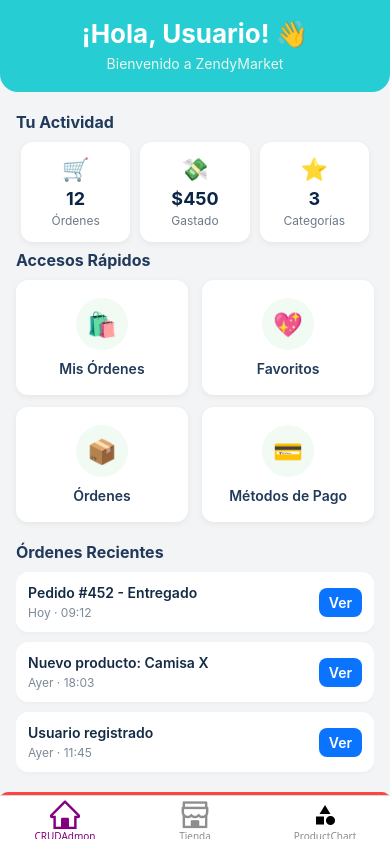
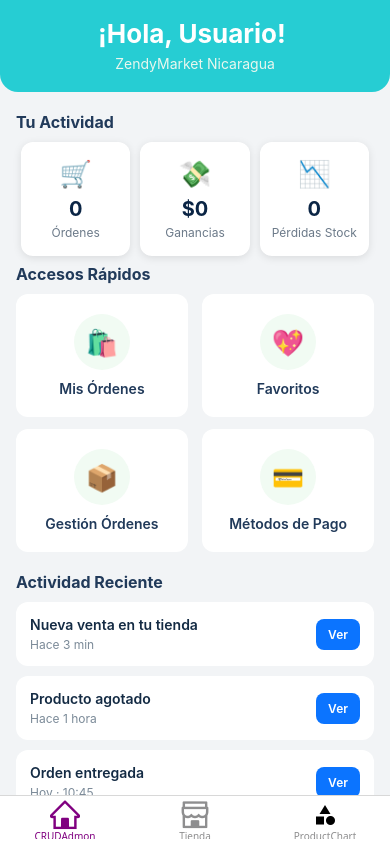
Before and after one commit to LSJC-nose/Zendy_market, a React Native app: screen /MyTabsAdmon in a window 390 px wide. Built offline with nearby package versions, Linux system fonts and the light colour scheme.

Commit message:
ganacias

```diff
--- a/src/Screens/CRUDAdmon.js
+++ b/src/Screens/CRUDAdmon.js
@@ -5,74 +5,171 @@
   StyleSheet,
   View,
   Text,
-  TextInput,
   TouchableOpacity,
   FlatList,
   StatusBar,
   ScrollView,
+  ActivityIndicator,
 } from 'react-native'
-
 import { useNavigation } from '@react-navigation/native';
 import { auth, db } from '../database/firebaseConfig';
-import { collection, getDocs, query, where } from 'firebase/firestore';
+import {
+  collection,
+  query,
+  where,
+  onSnapshot,
+  getDoc,
+  doc,
+} from 'firebase/firestore';
 
 export default function CRUDAdmon() {
   const navigation = useNavigation();
   const [nombreUsuario, setNombreUsuario] = useState('Usuario');
+  const [stats, setStats] = useState([
+    { id: '1', icon: '🛒', label: 'Órdenes', value: 0 },
+    { id: '2', icon: '💸', label: 'Ganancias', value: '$0' },
+    { id: '3', icon: '📉', label: 'Pérdidas Stock', value: 0 },
+  ]);
+  const [loadingStats, setLoadingStats] = useState(true);
 
+  // Cargar nombre del usuario
   useEffect(() => {
     const obtenerNombreUsuario = async () => {
       try {
         const currentUser = auth.currentUser;
-        if (currentUser && currentUser.email) {
-          const q = query(
-            collection(db, 'usuario'),
-            where('correo', '==', currentUser.email)
-          );
-          const querySnapshot = await getDocs(q);
-          querySnapshot.forEach((doc) => {
-            const data = doc.data();
-            if (data.nombre) {
-              setNombreUsuario(data.nombre);
+        if (currentUser && currentUser.uid) {
+          const userDoc = await getDoc(doc(db, 'usuario', currentUser.uid));
+          if (userDoc.exists()) {
+            const data = userDoc.data();
+            setNombreUsuario(data.nombre || 'Administrador');
           }
-          });
         }
       } catch (error) {
-        console.error('Error al obtener nombre de usuario:', error);
+        console.error('Error al obtener nombre:', error);
+      }
+    };
+    obtenerNombreUsuario();
+  }, []);
+
+  // ESTADÍSTICAS EN TIEMPO REAL POR USUARIO (solo sus tiendas)
+  useEffect(() => {
+    let unsubVentas, unsubProductos, unsubOrdenes;
+
+    const cargarStats = async () => {
+      const currentUser = auth.currentUser;
+      if (!currentUser?.uid) {
+        setLoadingStats(false);
+        return;
+      }
+
+      try {
+        const userDoc = await getDoc(doc(db, 'usuario', currentUser.uid));
+        if (!userDoc.exists() || userDoc.data().rol !== 'Administrador') {
+          setStats(prev => [
+            { ...prev[0], value: 0 },
+            { ...prev[1], value: '$0.00' },
+            { ...prev[2], value: 0 },
+          ]);
+          setLoadingStats(false);
+          return;
+        }
+
+        const tiendasUsuario = userDoc.data().tiendas || [];
+        if (tiendasUsuario.length === 0) {
+          setStats(prev => [
+            { ...prev[0], value: 0 },
+            { ...prev[1], value: '$0.00' },
+            { ...prev[2], value: 0 },
+          ]);
+          setLoadingStats(false);
+          return;
+        }
+
+        // 1. VENTAS (ganancias reales)
+        const qVentas = query(
+          collection(db, 'ventas'),
+          where('tiendaId', 'in', tiendasUsuario)
+        );
+
+        unsubVentas = onSnapshot(qVentas, (snapshot) => {
+          const ventas = snapshot.docs.map(d => d.data());
+          const ganancias = ventas.reduce((sum, v) => sum + (v.precio * v.cantidad), 0);
+
+          setStats(prev => [
+            prev[0],
+            { ...prev[1], value: `C$${ganancias.toFixed(2)}` }, // En córdobas
+            prev[2],
+          ]);
+        });
+
+        // 2. PRODUCTOS SIN STOCK
+        const qSinStock = query(
+          collection(db, 'productos'),
+          where('tiendaId', 'in', tiendasUsuario),
+          where('stock', '<=', 0)
+        );
+
+        unsubProductos = onSnapshot(qSinStock, (snapshot) => {
+          setStats(prev => [
+            prev[0],
+            prev[1],
+            { ...prev[2], value: snapshot.size },
+          ]);
+        });
+
+        // 3. ÓRDENES (que tienen productos de tus tiendas)
+        unsubOrdenes = onSnapshot(collection(db, 'órdenes'), (snapshot) => {
+          let ordenesTotales = 0;
+          snapshot.docs.forEach(doc => {
+            const productos = doc.data().productos || [];
+            const tieneMiTienda = productos.some(p =>
+              p.tiendaId && tiendasUsuario.includes(p.tiendaId)
+            );
+            if (tieneMiTienda) ordenesTotales++;
+          });
+
+          setStats(prev => [
+            { ...prev[0], value: ordenesTotales },
+            prev[1],
+            prev[2],
+          ]);
+          setLoadingStats(false);
+        });
+
+      } catch (error) {
+        console.error('Error cargando estadísticas:', error);
+        Alert.alert('Error', 'No se pudieron cargar tus datos');
+        setLoadingStats(false);
       }
     };
 
-    obtenerNombreUsuario();
+    cargarStats();
+
+    return () => {
+      unsubVentas?.();
+      unsubProductos?.();
+      unsubOrdenes?.();
+    };
   }, []);
 
-  const stats = [
-    { id: '1', icon: '🛒', label: 'Órdenes', value: 12 },
-    { id: '2', icon: '💸', label: 'Gastado', value: '$450' },
-    { id: '3', icon: '⭐', label: 'Categorías', value: 3 },
-  ]
-
-  // ← Cambiado: Tercer quick a "Órdenes" (icon 📦, key 'orders')
  const quick = [
     { id: 'q1', icon: '🛍️', label: 'Mis Órdenes', key: 'orders' },
     { id: 'q2', icon: '💖', label: 'Favoritos', key: 'favorites' },
-    { id: 'q3', icon: '📦', label: 'Órdenes', key: 'orders' },  // ← Nuevo: Órdenes para admin
+    { id: 'q3', icon: '📦', label: 'Gestión Órdenes', key: 'orders' },
     { id: 'q4', icon: '💳', label: 'Métodos de Pago', key: 'payments' },
-  ]
+  ];
 
   const recent = [
-    { id: 'r1', title: 'Pedido #452 - Entregado', subtitle: 'Hoy · 09:12' },
-    { id: 'r2', title: 'Nuevo producto: Camisa X', subtitle: 'Ayer · 18:03' },
-    { id: 'r3', title: 'Usuario registrado', subtitle: 'Ayer · 11:45' },
-  ]
+    { id: 'r1', title: 'Nueva venta en tu tienda', subtitle: 'Hace 3 min' },
+    { id: 'r2', title: 'Producto agotado', subtitle: 'Hace 1 hora' },
+    { id: 'r3', title: 'Orden entregada', subtitle: 'Hoy · 10:45' },
+  ];
 
-  // ← Actualizado: Navega a 'GestionÓrdenes' si key 'orders'
   const onQuick = (k) => {
-    console.log('Ir a', k);
     if (k === 'orders') {
       navigation.navigate('GestionÓrdenes');
     }
-    // ← Agrega más navegación según necesites (e.g., if k === 'favorites' ...)
-  }
+  };
 
   const handleLogout = () => {
     Alert.alert(
@@ -83,15 +180,11 @@
         {
           text: 'Cerrar Sesión',
           style: 'destructive',
-          onPress: async () => {
-            try {
+          onPress: () => {
             navigation.reset({
               index: 0,
               routes: [{ name: 'Login' }],
             });
-            } catch (error) {
-              console.error('Error al cerrar sesión:', error);
-            }
           },
         },
       ]
@@ -103,12 +196,18 @@
       <StatusBar barStyle="light-content" backgroundColor="#2fb26b" />
       <ScrollView contentContainerStyle={styles.container}>
         <View style={styles.header}>
-          <Text style={styles.greet}>¡Hola, {nombreUsuario}! 👋</Text>
-          <Text style={styles.welcome}>Bienvenido a ZendyMarket</Text>
+          <Text style={styles.greet}>¡Hola, {nombreUsuario}! </Text>
+          <Text style={styles.welcome}>ZendyMarket Nicaragua</Text>
         </View>
 
         <View style={styles.cardSection}>
           <Text style={styles.sectionTitle}>Tu Actividad</Text>
+          {loadingStats ? (
+            <View style={styles.loadingStats}>
+              <ActivityIndicator size="small" color="#007bff" />
+              <Text style={styles.loadingText}>Cargando tus datos...</Text>
+            </View>
+          ) : (
             <View style={styles.statsRow}>
               {stats.map(s => (
                 <View key={s.id} style={styles.statCard}>
@@ -118,6 +217,7 @@
                 </View>
               ))}
             </View>
+          )}
         </View>
 
         <View style={styles.cardSection}>
@@ -140,7 +240,7 @@
         </View>
 
         <View style={styles.cardSection}>
-          <Text style={styles.sectionTitle}>Órdenes Recientes</Text>
+          <Text style={styles.sectionTitle}>Actividad Reciente</Text>
           <FlatList
             data={recent}
             keyExtractor={(i) => i.id}
@@ -158,6 +258,7 @@
             )}
           />
         </View>
+
         <TouchableOpacity style={styles.logoutButton} onPress={handleLogout}>
           <Text style={styles.logoutText}>Cerrar Sesión</Text>
         </TouchableOpacity>
@@ -168,9 +269,7 @@
 
 const styles = StyleSheet.create({
   safe: { flex: 1, backgroundColor: '#f2f4f6' },
-  container: {
-    paddingBottom: 24,
-  },
+  container: { paddingBottom: 30 },
   header: {
     backgroundColor: '#26cdd3ff',
     paddingTop: 18,
@@ -182,102 +281,92 @@
   },
   greet: { color: '#fff', fontSize: 26, fontWeight: '700' },
   welcome: { color: '#e9f7ee', fontSize: 14, marginTop: 6 },
-
-  cardSection: {
-    paddingHorizontal: 16,
-    marginTop: 8,
-  },
+  cardSection: { paddingHorizontal: 16, marginTop: 8 },
   sectionTitle: {
     fontSize: 16,
     color: '#213a5a',
     fontWeight: '700',
     marginBottom: 10,
   },
-
-  statsRow: {
+  loadingStats: {
     flexDirection: 'row',
-    justifyContent: 'space-between',
+    justifyContent: 'center',
+    alignItems: 'center',
+    padding: 20,
   },
+  loadingText: {
+    marginLeft: 10,
+    color: '#666',
+    fontSize: 14,
+  },
+  statsRow: { flexDirection: 'row', justifyContent: 'space-between' },
   statCard: {
     flex: 1,
     backgroundColor: '#fff',
     marginHorizontal: 5,
-    paddingVertical: 14,
+    paddingVertical: 16,
     paddingHorizontal: 10,
     borderRadius: 12,
     alignItems: 'center',
-    elevation: 3,
+    elevation: 4,
     shadowColor: '#000',
-    shadowOpacity: 0.06,
+    shadowOpacity: 0.1,
     shadowOffset: { width: 0, height: 2 },
-    shadowRadius: 6,
+    shadowRadius: 8,
   },
-  statIcon: { fontSize: 22, marginBottom: 6 },
-  statValue: { fontSize: 18, fontWeight: '700', color: '#0b2545' },
+  statIcon: { fontSize: 26, marginBottom: 8 },
+  statValue: { fontSize: 20, fontWeight: '700', color: '#0b2545' },
   statLabel: { fontSize: 12, color: '#6c7a89', marginTop: 4 },
-
-  quickGrid: {
-    flexDirection: 'row',
-    flexWrap: 'wrap',
-    justifyContent: 'space-between',
-  },
+  quickGrid: { flexDirection: 'row', flexWrap: 'wrap', justifyContent: 'space-between' },
   quickCard: {
     width: '48%',
     backgroundColor: '#fff',
     borderRadius: 12,
-    paddingVertical: 18,
+    paddingVertical: 20,
     paddingHorizontal: 10,
     marginBottom: 12,
     alignItems: 'center',
-    elevation: 3,
-    shadowColor: '#000',
-    shadowOpacity: 0.06,
-    shadowOffset: { width: 0, height: 2 },
-    shadowRadius: 6,
+    elevation: 4,
   },
   quickIconWrap: {
-    width: 52,
-    height: 52,
-    borderRadius: 26,
+    width: 56,
+    height: 56,
+    borderRadius: 28,
     backgroundColor: '#f1fbf3',
     alignItems: 'center',
     justifyContent: 'center',
     marginBottom: 10,
   },
-  quickIcon: { fontSize: 24 },
+  quickIcon: { fontSize: 26 },
   quickLabel: { fontSize: 14, color: '#213a5a', fontWeight: '600', textAlign: 'center' },
-
   recentItem: {
     backgroundColor: '#fff',
     borderRadius: 12,
-    padding: 12,
+    padding: 14,
     marginBottom: 10,
     flexDirection: 'row',
     alignItems: 'center',
     justifyContent: 'space-between',
     elevation: 2,
-    shadowColor: '#000',
-    shadowOpacity: 0.04,
-    shadowOffset: { width: 0, height: 1 },
-    shadowRadius: 4,
   },
   recentTitle: { fontSize: 14, fontWeight: '600', color: '#142b44' },
   recentSub: { fontSize: 12, color: '#7b8a98', marginTop: 4 },
-
   recentBtn: {
     backgroundColor: '#0b74ff',
-    paddingVertical: 6,
-    paddingHorizontal: 10,
+    paddingVertical: 8,
+    paddingHorizontal: 12,
     borderRadius: 8,
   },
-  recentBtnText: { color: '#fff', fontWeight: '600' },
+  recentBtnText: { color: '#fff', fontWeight: '600', fontSize: 12 },
   logoutButton: {
     backgroundColor: '#ff4444',
-    paddingVertical: 12,
+    paddingVertical: 14,
     paddingHorizontal: 20,
-    borderRadius: 8,
+    borderRadius: 10,
     alignItems: 'center',
-    marginTop: 10,
+    marginTop: 20,
+    marginHorizontal: 16,
+    elevation: 3,
   },
-  logoutText: { color: '#fff', fontWeight: '600' },
+  logoutText: { color: '#fff', fontWeight: '700', fontSize: 16 },
 });
```
Lines whose indentation alone changed are shown as unchanged.
